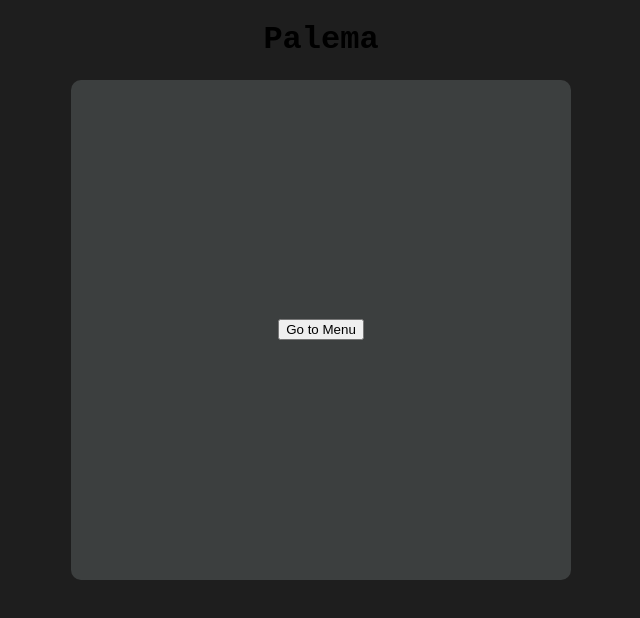
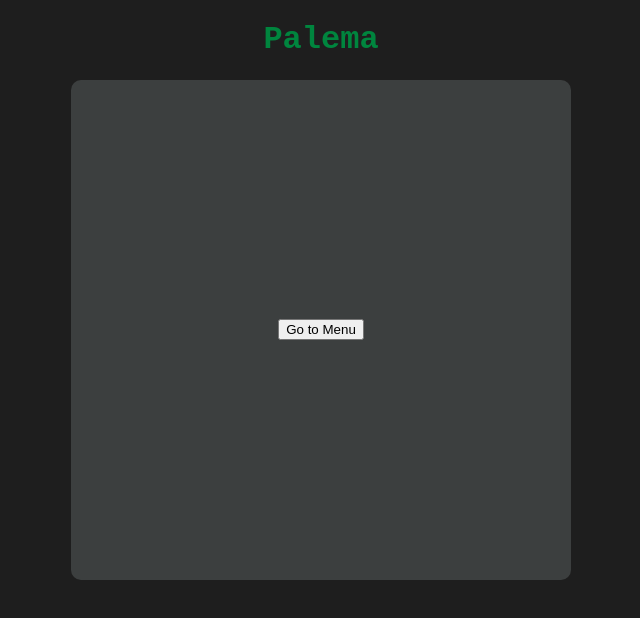
Before and after one commit to DaniAkiode/project-palema, a React (Create React App) app in the folder palema/: page / in a window 1280 px wide. Shown: the top 618 px of the page, without its empty margins (319-959 px from the left). Built offline with nearby package versions, Linux system fonts and the light colour scheme.

Commit message:
New h1 color

```diff
--- a/palema/src/App.css
+++ b/palema/src/App.css
@@ -6,6 +6,10 @@
   flex-direction: column;
   background-color: #1E1E1E;
   width: 100%;
+}
+
+.App h1{
+  color: #00853E;
 }
 
 .HomePage,
```
